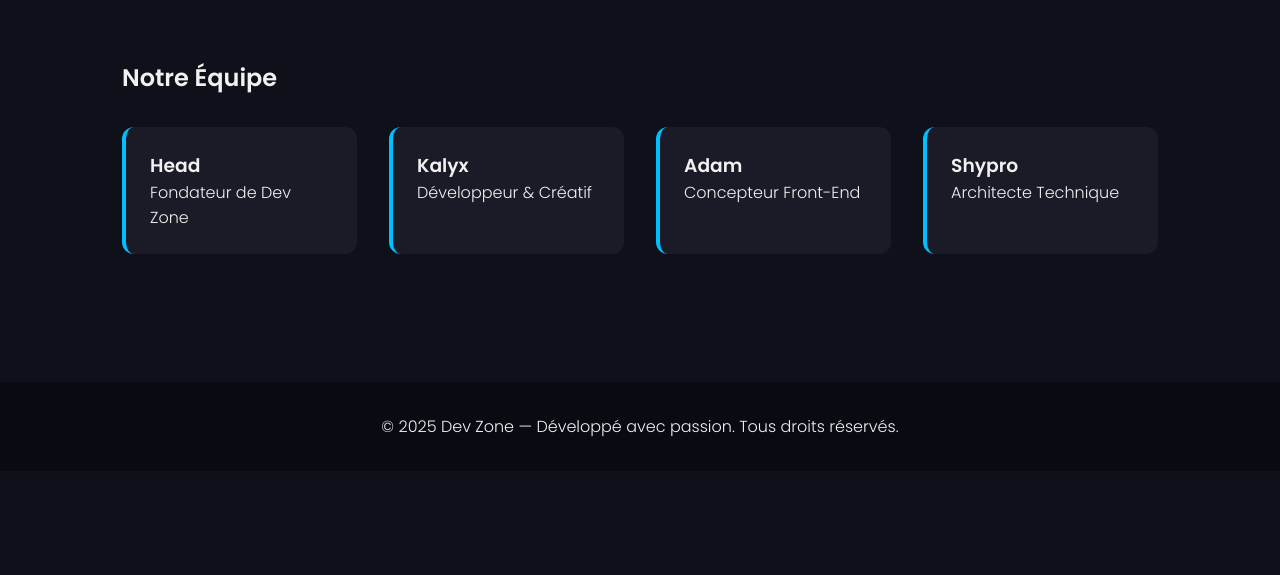
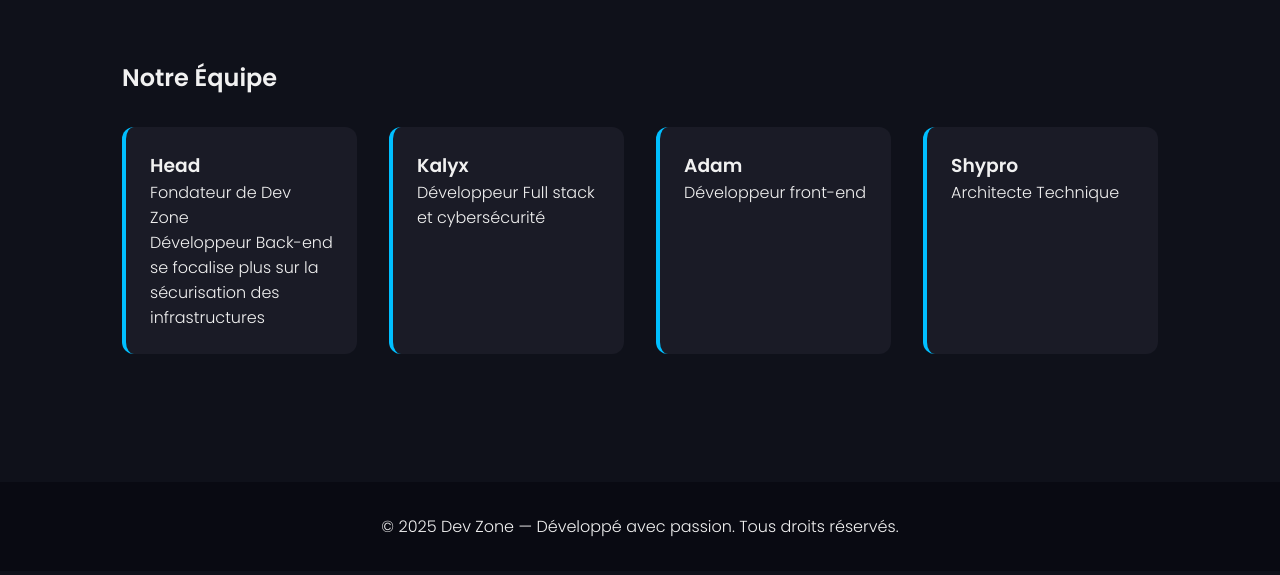
Before and after one commit to jallow-2693/Dev-zone-, a plain HTML site: page index.html in a window 1280 px wide. Both pictures are taken after a click on the link "Notre équipe". Shown: the part 79-654 px from the top of the page. Drawn offline with Linux system fonts and the light colour scheme.

Commit message:
Update index.html

```diff
--- a/index.html
+++ b/index.html
@@ -135,14 +135,15 @@
       <div class="member">
         <h3>Head</h3>
         <p>Fondateur de Dev Zone</p>
+        <p>Développeur Back-end se focalise plus sur la sécurisation des infrastructures</p>
       </div>
       <div class="member">
         <h3>Kalyx</h3>
-        <p>Développeur & Créatif</p>
+        <p>Développeur Full stack et cybersécurité</p>
       </div>
       <div class="member">
         <h3>Adam</h3>
-        <p>Concepteur Front-End</p>
+        <p>Développeur front-end</p>
       </div>
       <div class="member">
         <h3>Shypro</h3>
```
